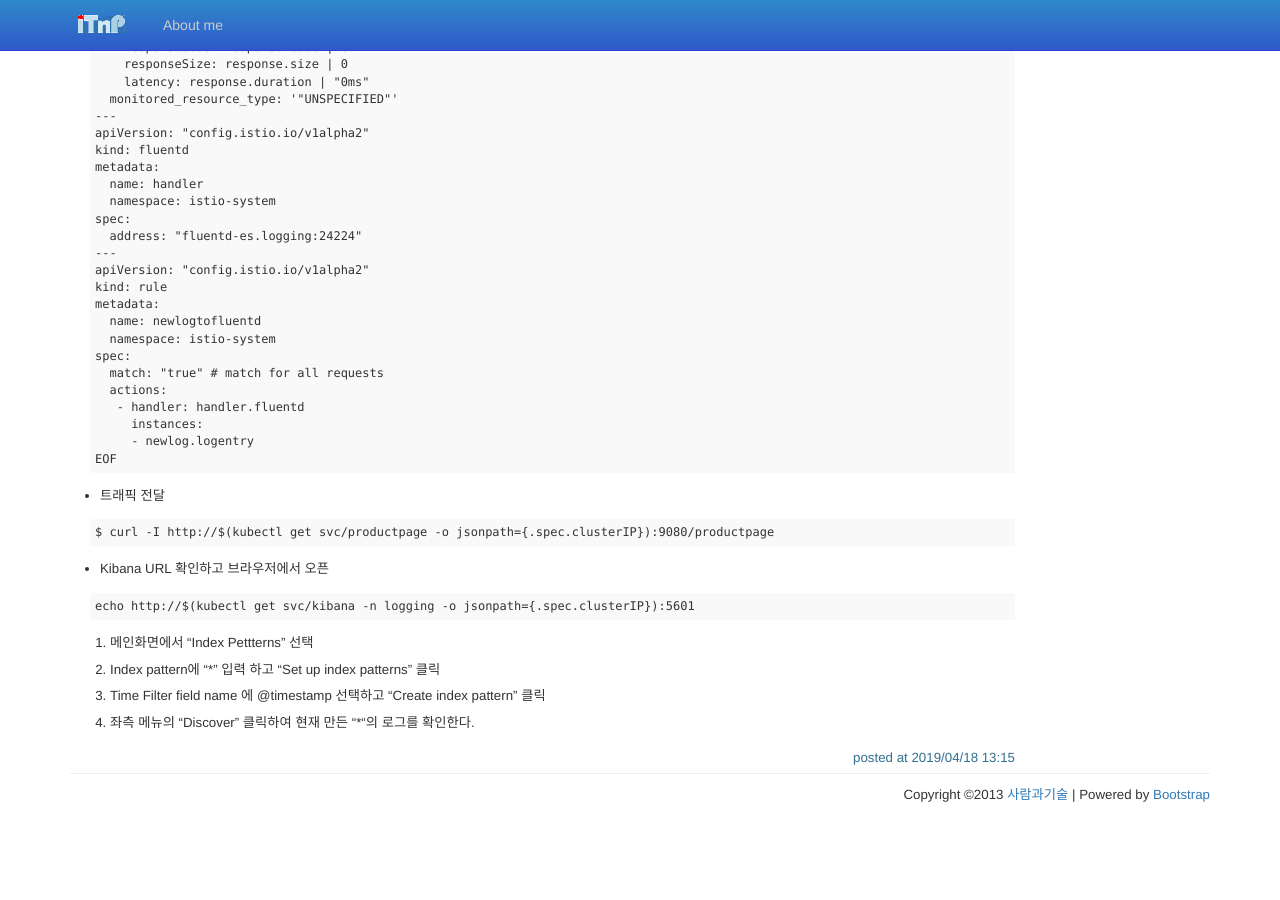
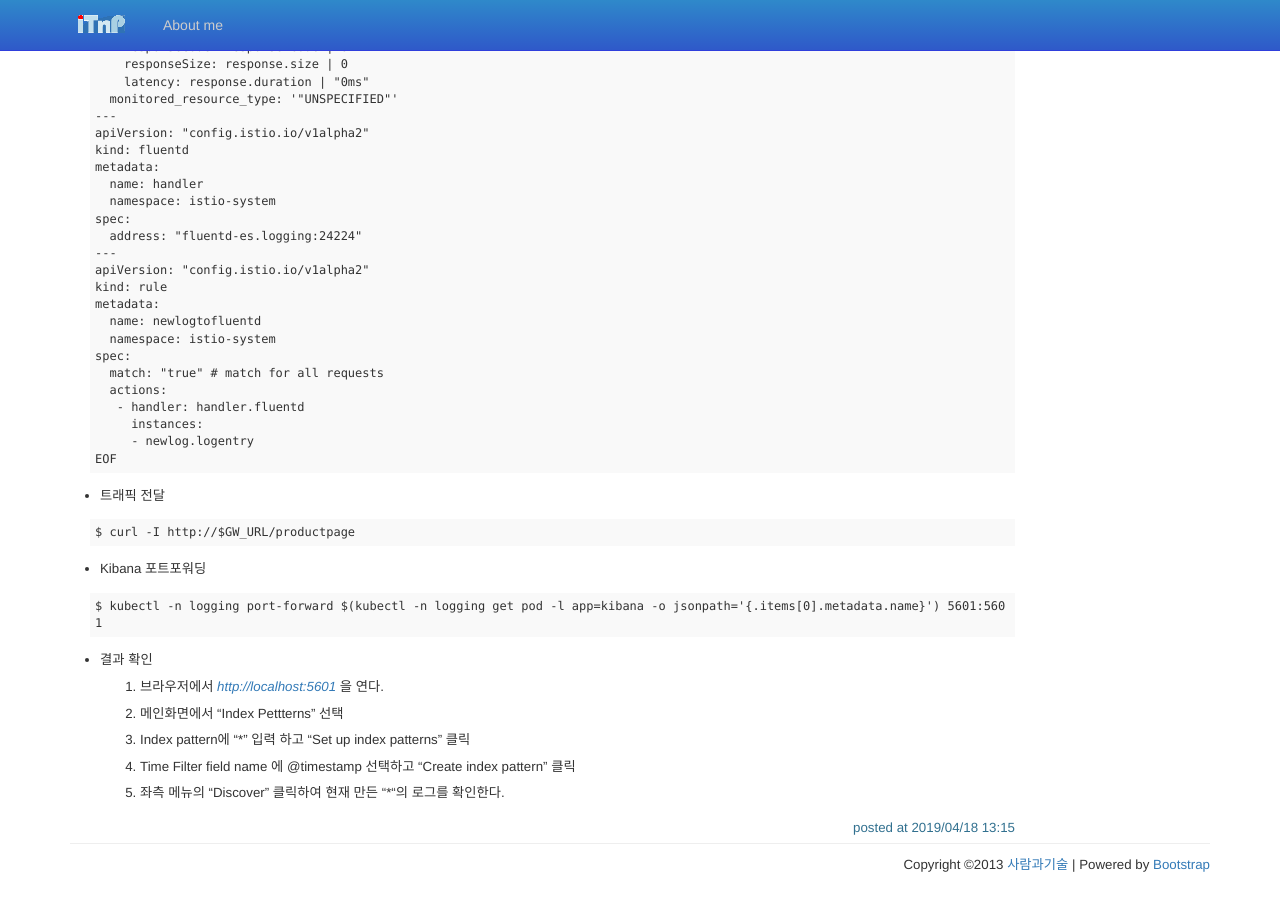
Before and after one commit to itnpeople/itnpeople.github.com, a Jekyll site: the page built from _posts/2019-04-18-Istio logging with fluentd on minikube.md, in a window 1280 px wide and 900 px high, scrolled down 4905 px. Built offline with Jekyll 4.4.1, drawn with Linux system fonts in a browser that asks for light colours; before the commit the page ends 5735 px from its top, so only the background shows below that; some of the changed text lies outside the part shown.

Commit message:
modify post

```diff
--- a/_posts/2019-04-18-Istio logging with fluentd on minikube.md
+++ b/_posts/2019-04-18-Istio logging with fluentd on minikube.md
@@ -60,12 +60,12 @@
 ~~~
 
 
-* [minikube tunnel](https://github.com/kubernetes/minikube/blob/master/docs/tunnel.md) 구성
+* _Istio ingress gateway_  환경변수 `GW_URL` 정의
 
 ~~~
-$ minikube tunnel  -p istio-fluentd
-$ sudo route -n add 10.0.0.0/8 $(minikube ip -p istio-fluentd)
+$ export GW_URL=http://$(minikube ip -p istio-fluentd):$(kubectl -n istio-system get service istio-ingressgateway -o jsonpath='{.spec.ports[?(@.name=="http2")].nodePort}')
 ~~~
+
 
 
 ## Logging with Fluentd
@@ -342,16 +342,18 @@
 * 트래픽 전달
 
 ~~~
-$ curl -I http://$(kubectl get svc/productpage -o jsonpath={.spec.clusterIP}):9080/productpage
+$ curl -I http://$GW_URL/productpage
 ~~~
 
-* Kibana URL 확인하고 브라우저에서 오픈
+* Kibana 포트포워딩
 
 ~~~
-echo http://$(kubectl get svc/kibana -n logging -o jsonpath={.spec.clusterIP}):5601
+$ kubectl -n logging port-forward $(kubectl -n logging get pod -l app=kibana -o jsonpath='{.items[0].metadata.name}') 5601:5601
 ~~~
 
-1. 메인화면에서 "Index Pettterns" 선택
-1. Index pattern에 "*" 입력 하고 "Set up index patterns" 클릭
-1. Time Filter field name 에 @timestamp 선택하고 "Create index pattern" 클릭
-1. 좌측 메뉴의 "Discover" 클릭하여  현재 만든 "*"의 로그를 확인한다.
+* 결과 확인
+  1. 브라우저에서 [_http://localhost:5601_](http://localhost:5601) 을 연다.
+  1. 메인화면에서 "Index Pettterns" 선택
+  1. Index pattern에 "*" 입력 하고 "Set up index patterns" 클릭
+  1. Time Filter field name 에 @timestamp 선택하고 "Create index pattern" 클릭
+  1. 좌측 메뉴의 "Discover" 클릭하여  현재 만든 "*"의 로그를 확인한다.
```
Also changed, not shown: _posts/2019-04-17-Istio telemetry collect metrics.md (+20 -22 lines).
